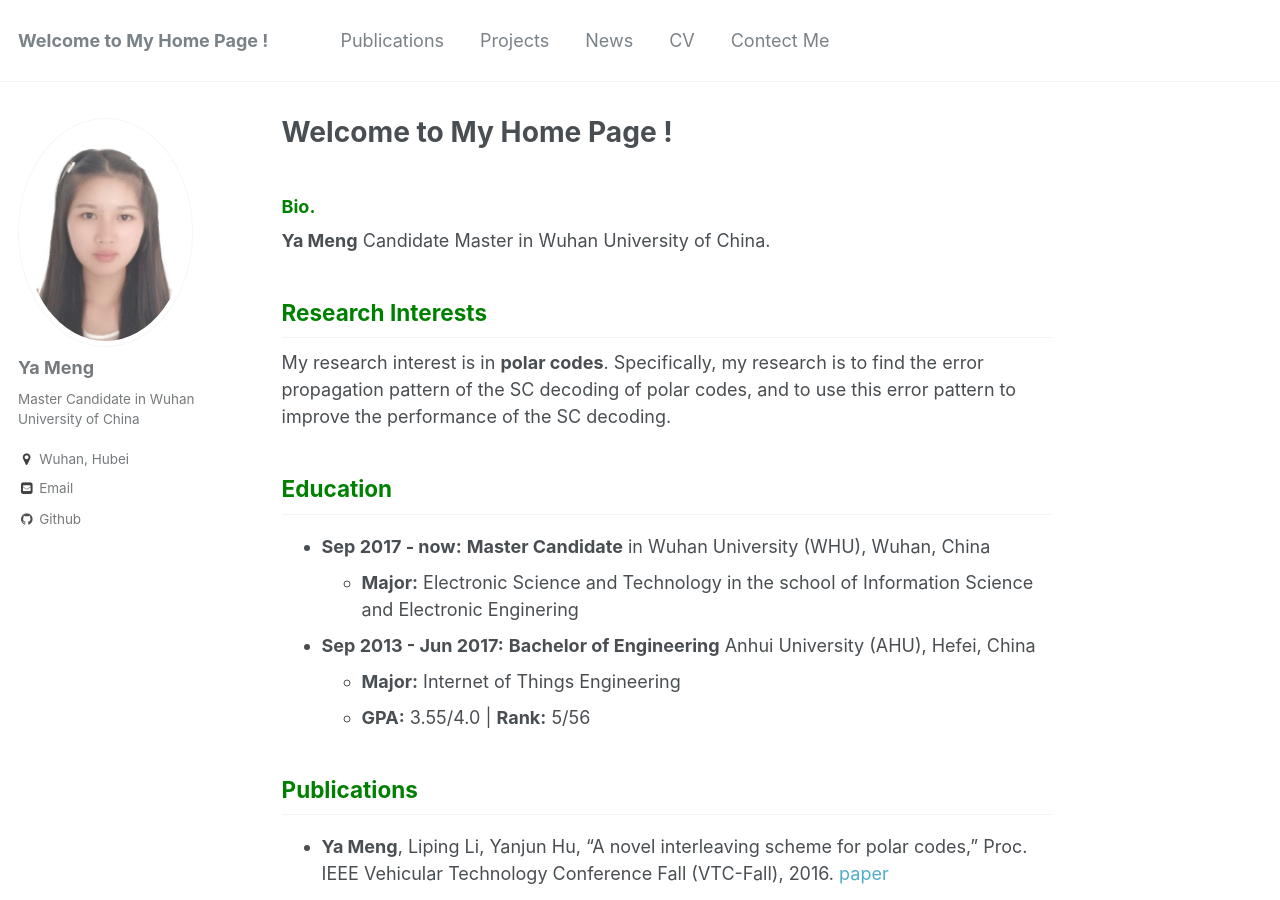
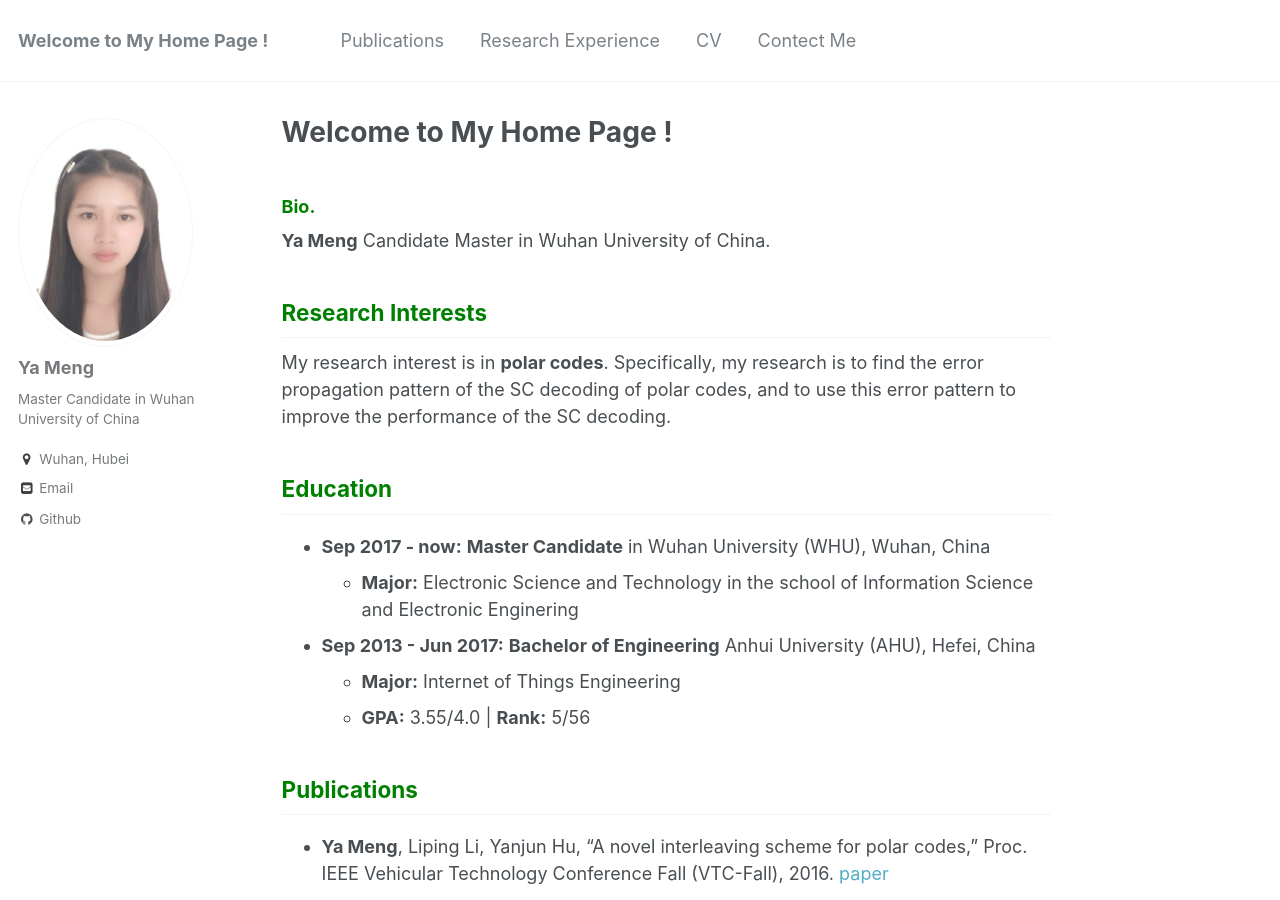
Before and after one commit to mengMia/yameng-ahu.github.io, a Jekyll site: the page built from _pages/about.md, in a window 1280 px wide and 900 px high. Built offline with Jekyll 4.4.1, drawn with Linux system fonts in a browser that asks for light colours.

Commit message:
Update navigation.yml

```diff
--- a/_data/navigation.yml
+++ b/_data/navigation.yml
@@ -3,11 +3,11 @@ main:
   - title: "Publications"
     url: /publications/
 
-  - title: "Projects"
+  - title: "Research Experience"
     url: /projects/
 
-  - title: "News"
-    url: /news/
+ #- title: "News"
+ #  url: /news/
 
  # - title: "Portfolio"
  #  url: /portfolio/
```
